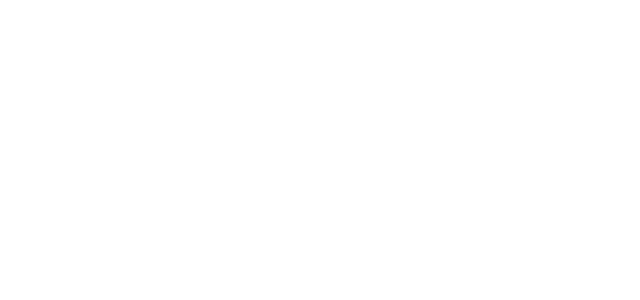
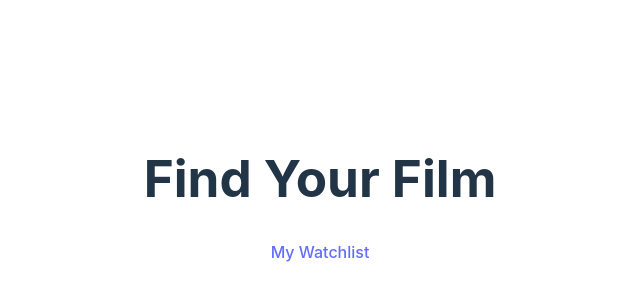
Before and after one commit to Azfar731/MovieWatchList, a React (Vite) app: page / in a window 1280 px wide. Shown: the part 210-510 px from the top of the page, without its empty margins (320-960 px from the left). Built offline with nearby package versions, Linux system fonts and the light colour scheme.

Commit message:
Created Router and started header logic

```diff
--- a/package.json
+++ b/package.json
@@ -11,7 +11,8 @@
   },
   "dependencies": {
     "react": "^18.3.1",
-    "react-dom": "^18.3.1"
+    "react-dom": "^18.3.1",
+    "react-router-dom": "^6.26.0"
   },
   "devDependencies": {
     "@eslint/js": "^9.8.0",
--- a/src/App.tsx
+++ b/src/App.tsx
@@ -1,7 +1,16 @@
 import "./App.css";
+import HomePage from "./pages/HomePage";
+import { RouterProvider, createBrowserRouter, createRoutesFromElements, Route } from "react-router-dom";
+function App() {
 
-function App() {
-  return <></>;
+  const browserRouter = createBrowserRouter(createRoutesFromElements(
+    <Route path="/" element={<HomePage />}/>
+  ))
+
+
+  return (
+    <RouterProvider router={browserRouter}/>
+  );
 }
 
 export default App;
--- /dev/null
+++ b/src/layout/Header.css
@@ -0,0 +1,39 @@
+/* CSS for the Header component */
+
+header {
+    display: flex;
+    justify-content: center;
+    align-items: center;
+    background-image: url("/src/assets/background.png");
+    background-size: cover;
+    background-position: center;
+
+    position: fixed;
+    top: 0px;
+
+}
+
+
+.header-content {
+  display: flex;
+  justify-content: space-between;
+  align-items: center;
+  color: white;
+}
+
+.header-title {
+  font-size: 3rem;
+  font-weight: bold;
+  margin: 0;
+}
+
+.header-link {
+  font-size: 1.2rem;
+  color: white;
+  text-decoration: none;
+  font-weight: 500;
+}
+
+.header-link:hover {
+  text-decoration: underline;
+}
--- /dev/null
+++ b/src/layout/Header.tsx
@@ -0,0 +1,18 @@
+import "./Header"
+import { Link } from "react-router-dom"
+type Params = {
+    title: string;
+    link: string;
+    linkText: string;
+}
+
+export default function Header({title, link, linkText}: Params){
+    return(
+        <header>
+            <div className="header-content">
+                <h1 className="header-title">{title}</h1>
+                <Link to={link} className="header-link">{linkText}</Link>
+            </div>
+        </header>
+    )
+}
--- /dev/null
+++ b/src/pages/HomePage.tsx
@@ -0,0 +1,8 @@
+import "./HomePage"
+import Header from "../layout/Header"
+
+export default function HomePage(){
+    return(
+        <Header title="Find Your Film" link="/watchlist" linkText="My Watchlist" />
+    )
+}
```
Also changed, not shown: src/pages/HomePage.css (added), 1 other file (tests, documents, lock files or other folders).
